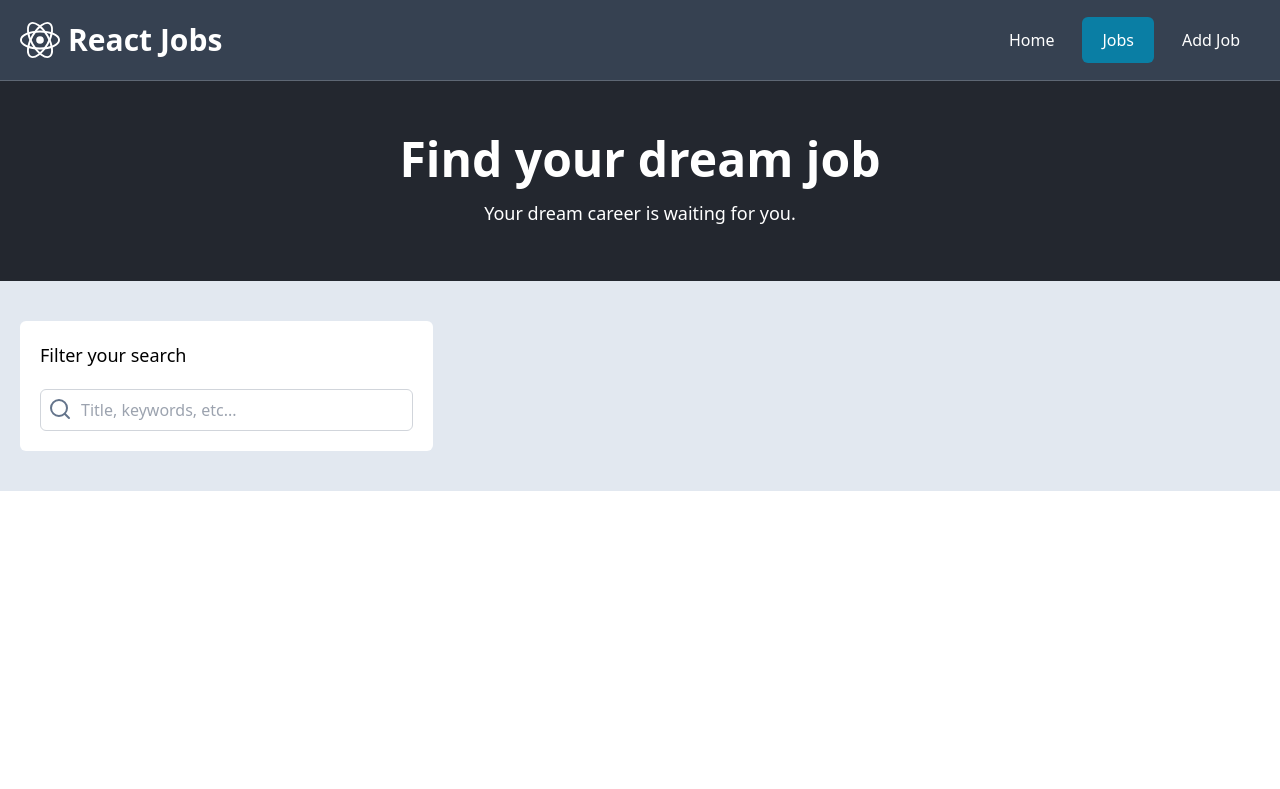
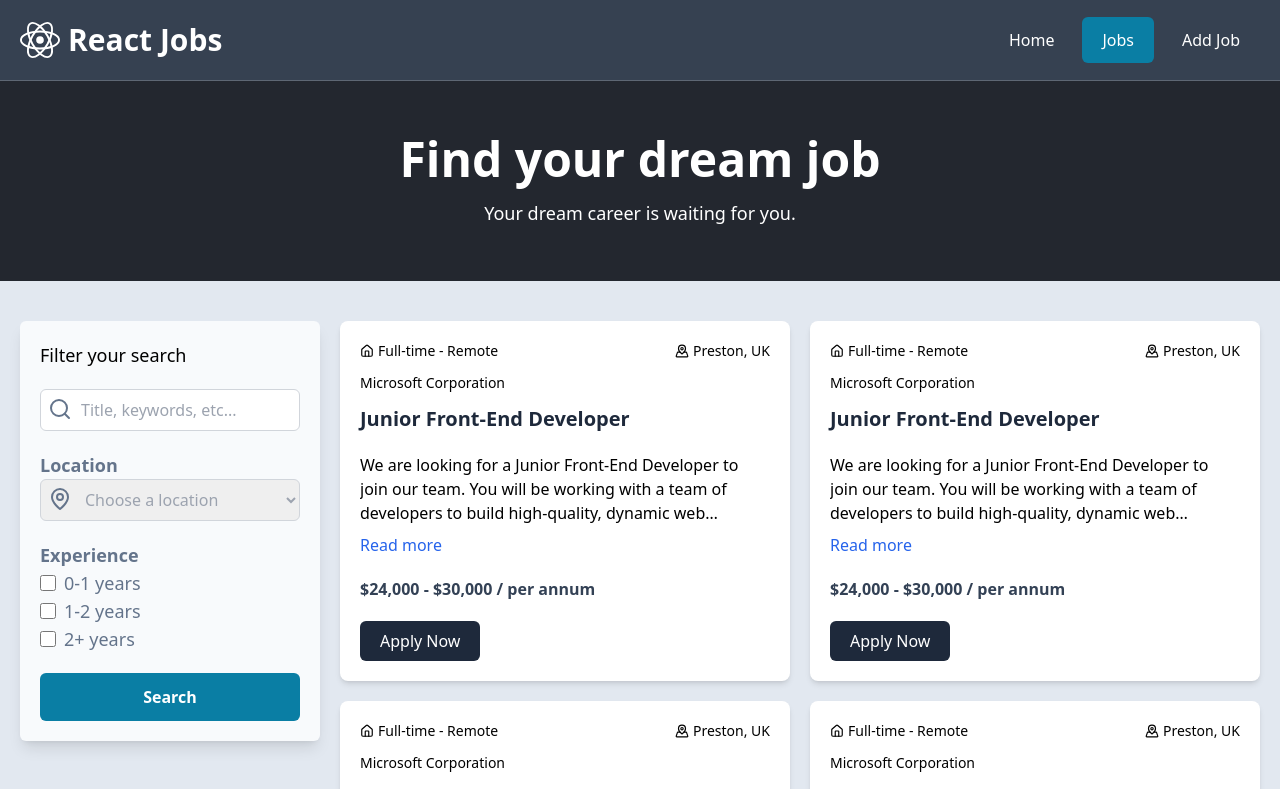
Before and after one commit to latham91/react-jobs, a React (Vite) app: page /jobs in a window 1280 px wide. Shown: the top 789 px of the page. Built offline with nearby package versions, Linux system fonts and the light colour scheme.

Commit message:
enhancement: added select and checkboxes to sidebar, added jobcards to jobspage temporarily

```diff
--- a/src/components/SideBar.jsx
+++ b/src/components/SideBar.jsx
@@ -1,8 +1,8 @@
-import { Search } from "lucide-react";
+import { Search, MapPin } from "lucide-react";
 
 export default function SideBar() {
   return (
-    <div className="flex flex-col w-2/6 gap-5 p-5 bg-white rounded-md">
+    <div className="flex flex-col gap-5 p-5 bg-slate-50 rounded-md min-w-[300px] max-h-[420px] shadow-lg">
       <h3 className="text-lg">Filter your search</h3>
 
       <div className="relative">
@@ -11,9 +11,50 @@ export default function SideBar() {
           id="search"
           name="search"
           placeholder="Title, keywords, etc..."
-          className="w-full p-2 pl-10 font-light border border-gray-300 rounded-md focus:outline-none focus:ring-2 focus:ring-slate-500 focus:border-transparent"
+          className="w-full p-2 pl-10 font-light border border-gray-300 rounded-md text-slate-500 focus:outline-none focus:ring-2 focus:ring-slate-500 focus:border-transparent"
         />
         <Search className="absolute flex items-center inset-y-2 left-2 text-slate-500" />
+      </div>
+
+      <div className="relative">
+        <h4 className="text-lg font-bold text-slate-500">Location</h4>
+        <select
+          name="location"
+          className="w-full p-2 pl-10 font-light text-gray-400 border border-gray-300 rounded-md focus:outline-none focus:ring-2 focus:ring-slate-500 focus:border-transparent"
+        >
+          <option value="all">Choose a location</option>
+          <option value="remote">Remote</option>
+          <option value="hybrid">Hybrid</option>
+          <option value="liverpool">Liverpool</option>
+          <option value="london">London</option>
+          <option value="manchester">Manchester</option>
+        </select>
+        <MapPin className="absolute flex items-center inset-y-9 left-2 text-slate-500" />
+      </div>
+
+      <div>
+        <h4 className="text-lg font-bold text-slate-500">Experience</h4>
+        <div className="flex items-center gap-2">
+          <input type="checkbox" id="internship" name="internship" className="w-4 h-4 text-slate-500" />
+          <label htmlFor="internship" className="text-lg font-light text-slate-500">
+            0-1 years
+          </label>
+        </div>
+        <div className="flex items-center gap-2">
+          <input type="checkbox" id="internship" name="internship" className="w-4 h-4 text-slate-500" />
+          <label htmlFor="internship" className="text-lg font-light text-slate-500">
+            1-2 years
+          </label>
+        </div>
+        <div className="flex items-center gap-2">
+          <input type="checkbox" id="internship" name="internship" className="w-4 h-4 text-slate-500" />
+          <label htmlFor="internship" className="text-lg font-light text-slate-500">
+            2+ years
+          </label>
+        </div>
+      </div>
+      <div>
+        <button className="btn text-white bg-[#0A7EA4] w-full">Search</button>
       </div>
     </div>
   );
--- a/src/pages/JobsPage.jsx
+++ b/src/pages/JobsPage.jsx
@@ -1,3 +1,4 @@
+import JobCard from "../components/JobCard";
 import SideBar from "../components/SideBar";
 
 export default function JobsPage() {
@@ -7,8 +8,16 @@ export default function JobsPage() {
         <h1 className="text-5xl font-extrabold">Find your dream job</h1>
         <p className="text-lg">Your dream career is waiting for you.</p>
       </div>
-      <section className="px-5 py-10 mx-auto max-w-7xl">
+      <section className="flex gap-5 px-5 py-10 mx-auto max-w-7xl">
         <SideBar />
+        <div className="grid grid-cols-1 gap-5 md:grid-cols-2">
+          <JobCard />
+          <JobCard />
+          <JobCard />
+          <JobCard />
+          <JobCard />
+          <JobCard />
+        </div>
       </section>
     </main>
   );
```
